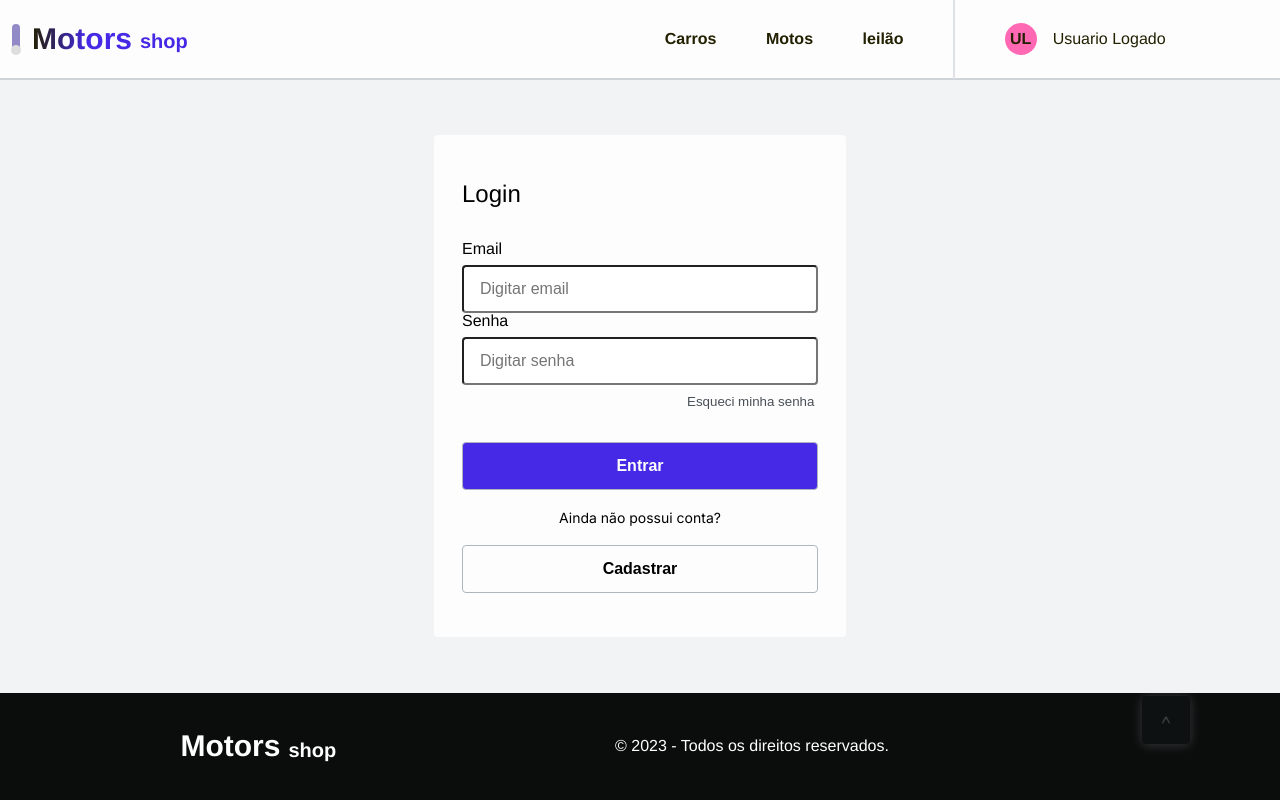
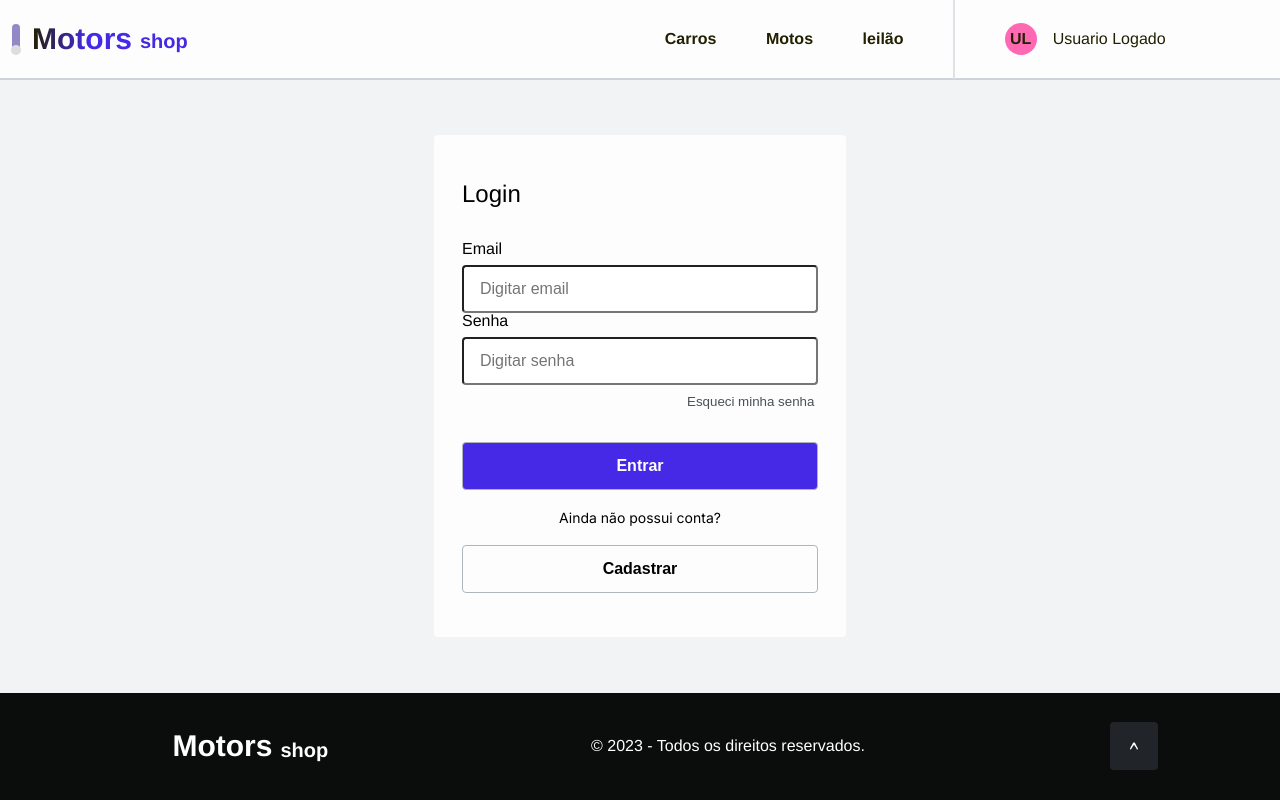
Before and after one commit to Vehicle-E-commerce/vehicle_ecommerce_client, a React (Vite) app: page /login in a window 1280 px wide. Built offline with nearby package versions, Linux system fonts and the light colour scheme; no server answers.

Commit message:
:bug: width footer

```diff
--- a/src/components/Footer/styles.ts
+++ b/src/components/Footer/styles.ts
@@ -14,7 +14,7 @@ export const Container = styled.div`
   background: var(--grey0);
 
   footer {
-    width: 100vw;
+    width: 100%;
     display: flex;
     justify-content: space-around;
     p {
@@ -55,7 +55,7 @@ export const Title = styled.h1`
 `
 
 export const ContFixed = styled.div`
-  position: fixed;
+  /* position: fixed; */
   bottom: 7vh;
   right: 7vw;
   z-index: 1;
@@ -63,8 +63,8 @@ export const ContFixed = styled.div`
   height: 3rem;
   border-radius: 4px;
   background: var(--grey1);
-  opacity: 0.2;
-  box-shadow: 0px 1px 12px 0px rgba(233,236,239,1);
+  /* opacity: 0.2; */
+  /* box-shadow: 0px 1px 12px 0px rgba(233,236,239,1); */
 
   display: flex;
   align-items: center;
```
